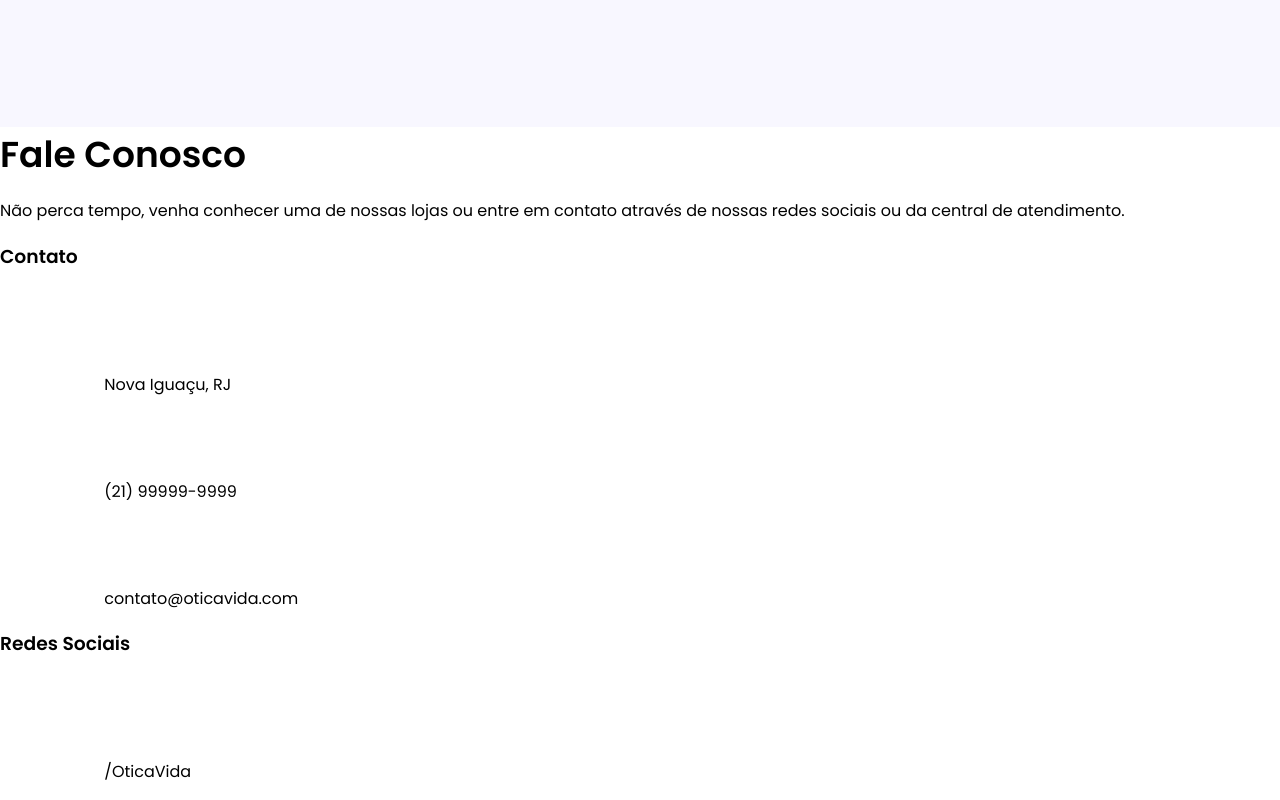
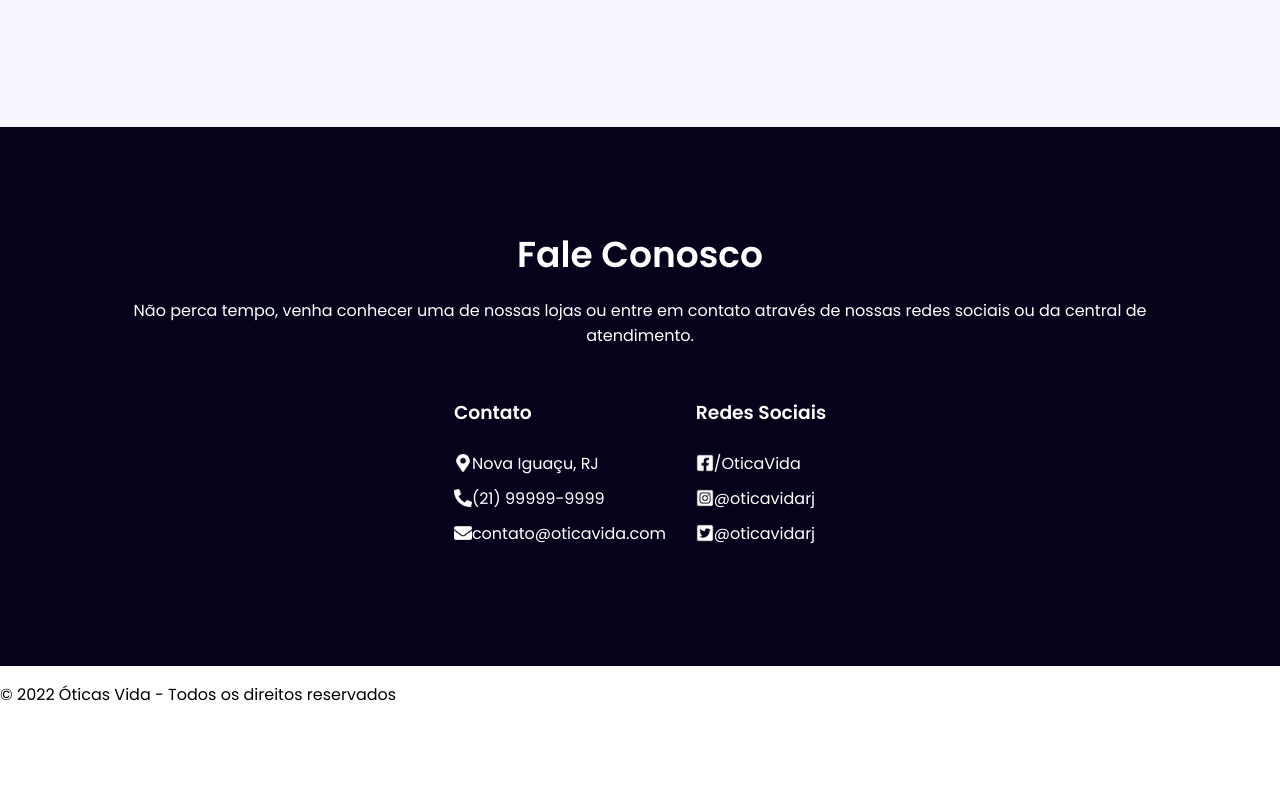
Before and after one commit to gitdvdhub/green_turtle, a React (Create React App) app in the folder devmediacurso/carreira_front-end/react/loja-de-oculos/: page / in a window 1280 px wide. Shown: the part 2820-3620 px from the top of the page. After the commit the page ends 3543 px from the top, so only its background shows below. Built offline with nearby package versions, Linux system fonts and the light colour scheme; a web font is replaced by a local one.

Commit message:
Secao Contato Estilizada

```diff
--- a/devmediacurso/carreira_front-end/react/loja-de-oculos/src/App.css
+++ b/devmediacurso/carreira_front-end/react/loja-de-oculos/src/App.css
@@ -179,3 +179,37 @@ header {
   font-size: 1.375rem;
   color: #4a4a4a;
 }
+
+/*Secao Contato*/
+
+.secao-contato {
+  width: 100%;
+  padding: 6.25rem 1.25rem;
+  text-align: center;
+  color: #fff;
+  background-color: #05031b;
+}
+
+.secao-contato-content > div {
+  display: flex;
+  flex-direction: row;
+  justify-content: center;
+  align-items: center;
+}
+
+.secao-contato-content .meios-contato, .secao-contato-content .redes-sociais {
+  display: flex;
+  flex-direction: column;
+  align-items: flex-start;
+  padding: 0.938rem;
+}
+
+.secao-contato-content .meios-contato div, .secao-contato-content .redes-sociais div {
+  display: flex;
+  align-items: center;
+  margin: 0.313rem 0;
+}
+
+.secao-contato-content img {
+  width: 18px;
+}
--- a/devmediacurso/carreira_front-end/react/loja-de-oculos/src/components/Content/Sections/SecaoContato.js
+++ b/devmediacurso/carreira_front-end/react/loja-de-oculos/src/components/Content/Sections/SecaoContato.js
@@ -1,7 +1,7 @@
 function SecaoContato() {
     return (
         <section className="secao-contato">
-            <div className="secao-contato-content">
+            <div className="secao-contato-content max-width">
                 <h2>Fale Conosco</h2>
                 <p>Não perca tempo, venha conhecer uma de nossas lojas ou entre em contato através de nossas redes sociais ou da central de atendimento.</p>
                 <div>
```
